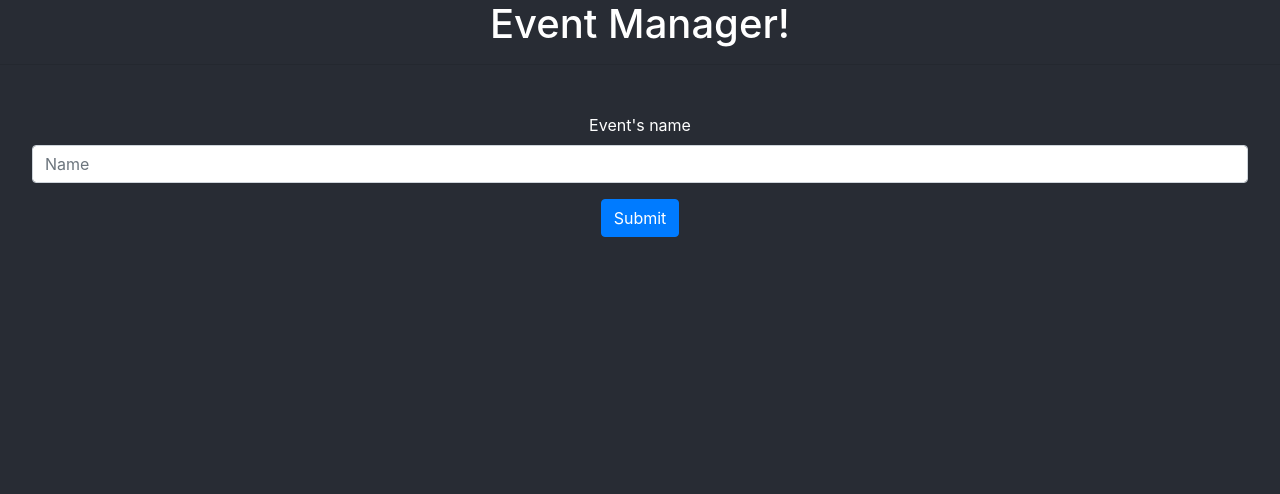
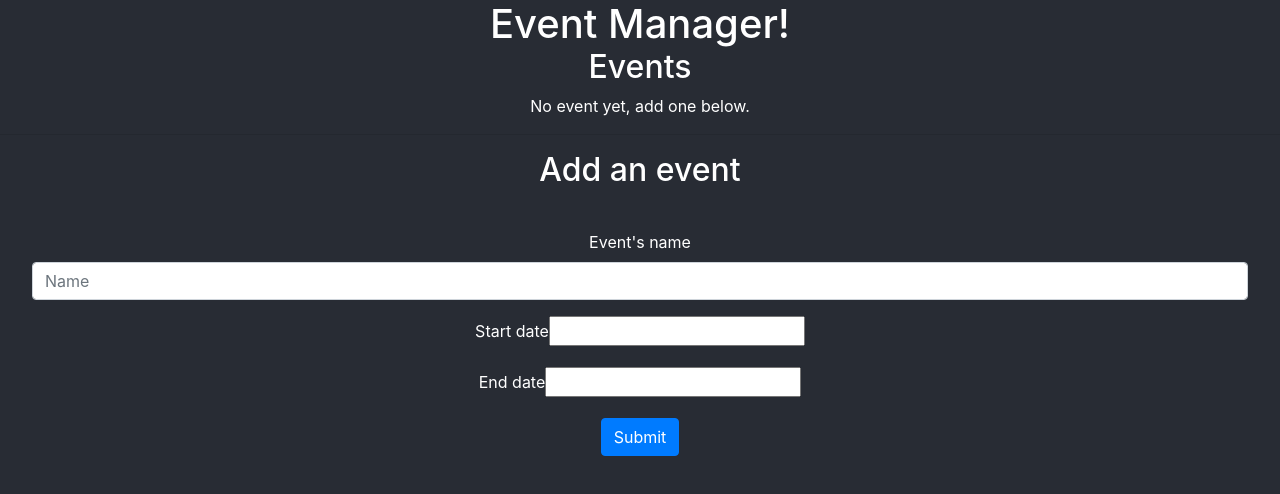
Before and after one commit to elgohr-update/antoine-gannat-deadline-manager, a React (Create React App) app: page / in a window 1280 px wide. Shown: the top 494 px of the page. Built offline with nearby package versions, Linux system fonts and the light colour scheme.

Commit message:
basic add event

```diff
--- a/package.json
+++ b/package.json
@@ -7,6 +7,7 @@
     "@testing-library/react": "^9.3.2",
     "@testing-library/user-event": "^7.1.2",
     "react": "^16.12.0",
+    "react-datepicker": "^2.12.1",
     "react-dom": "^16.12.0",
     "react-scripts": "3.3.1"
   },
--- a/src/App.js
+++ b/src/App.js
@@ -1,40 +1,34 @@
 import React, {Component} from 'react';
 import AddEvent from './components/AddEvent';
+import DisplayEvents from './components/DisplayEvents';
 import './assets/css/app.css';
 
 export default class App extends Component {
-  constructor(props) {
-    super(props);
-    this.state = {
-      events: []
-    }
-    if (localStorage.getItem("event-manager-events")){
-      this.state.events = localStorage.getItem("event-manager-events")
+  constructor(){
+    super();
+    this.state ={
+      events: localStorage.getItem('event-manager-events') ? JSON.parse(localStorage.getItem('event-manager-events')) : []
     }
   }
 
-  displayEvents() {
-      return (
-        <div>
-          {this.state.events.map((event) => {
-            return (
-              <div key={event.id}>
-                <p>{event.name}</p>
-              </div>
-              )
-            }
-          )}
-        </div>
-      )
+  onEventAdd(newEvent){
+    // Get the current events
+    let events = this.state.events;
+    // Add the new event
+    events.push(newEvent);
+    // update the state
+    this.setState({events: events});
+    // Update the localstorage
+    localStorage.setItem('event-manager-events', JSON.stringify(events));
   }
 
   render() {
     return (
       <main className="app">
         <h1>Event Manager!</h1>
-        {this.displayEvents()}
+        <DisplayEvents events={this.state.events}/>
         <hr/>
-        <AddEvent/>
+        <AddEvent onAdd={this.onEventAdd.bind(this)}/>
       </main>
     )
   }
--- a/src/components/AddEvent.js
+++ b/src/components/AddEvent.js
@@ -1,17 +1,44 @@
 import React, { Component } from 'react';
+import DatePicker from "react-datepicker";
 import '../assets/css/addEvent.css';
+import "react-datepicker/dist/react-datepicker.css";
 
 export default class AddEvent extends Component {
+  constructor(props){
+    super(props);
+    this.state ={
+      startDate: null,
+      endDate: null,
+      name: ""
+    }
+  }
+
+  createEvent(e){
+    e.preventDefault();
+    this.props.onAdd(this.state)
+  }
+
   // New event form
   render() {
     return (
-      <form className="add-event-form">
-        <div className="form-group">
-          <label htmlFor="input-event-name">Event's name</label>
-          <input type="text" className="form-control" placeholder="Name" id="input-event-name" />
-        </div>
-        <button className="btn btn-primary">Submit</button>
-      </form>
+      <div>
+        <h2>Add an event</h2>
+        <form className="add-event-form">
+          <div className="form-group">
+            <label htmlFor="input-event-name">Event's name</label>
+            <input type="text" className="form-control" onChange={(e) => this.setState({name: e.target.value})} placeholder="Name" id="input-event-name" />
+          </div>
+          <div className="form-group">
+            <label htmlFor="input-event-date-begin">Start date</label>
+            <DatePicker selected={this.state.startDate} onChange={(date) => this.setState({startDate: date})} id="input-event-date-begin"/>
+          </div>
+          <div className="form-group">
+            <label htmlFor="input-event-date-end">End date</label>
+            <DatePicker selected={this.state.endDate} onChange={(date) => this.setState({endDate: date})} id="input-event-date-end"/>
+          </div>
+          <button className="btn btn-primary" onClick={this.createEvent.bind(this)}>Submit</button>
+        </form>
+      </div>
     )
   }
 
--- /dev/null
+++ b/src/components/DisplayEvents.js
@@ -0,0 +1,33 @@
+import React, { Component } from 'react';
+
+export default class DisplayEvents extends Component {
+
+  displayEvents() {
+    if (!this.props.events || this.props.events.length === 0){
+      return (<p>No event yet, add one below.</p>)
+    }
+    return (
+      <div>
+        {
+          this.props.events.map((event, index) => {
+            return (
+              <div key={index}>
+                <p>{event.name}</p>
+              </div>
+            )
+          })
+        }
+      </div>
+    )
+  }
+  // New event form
+  render() {
+    return (
+      <div>
+        <h2>Events</h2>
+        {this.displayEvents()}
+      </div>
+    )
+  }
+
+}
```
Also changed, not shown: 1 other file (tests, documents, lock files or other folders).
